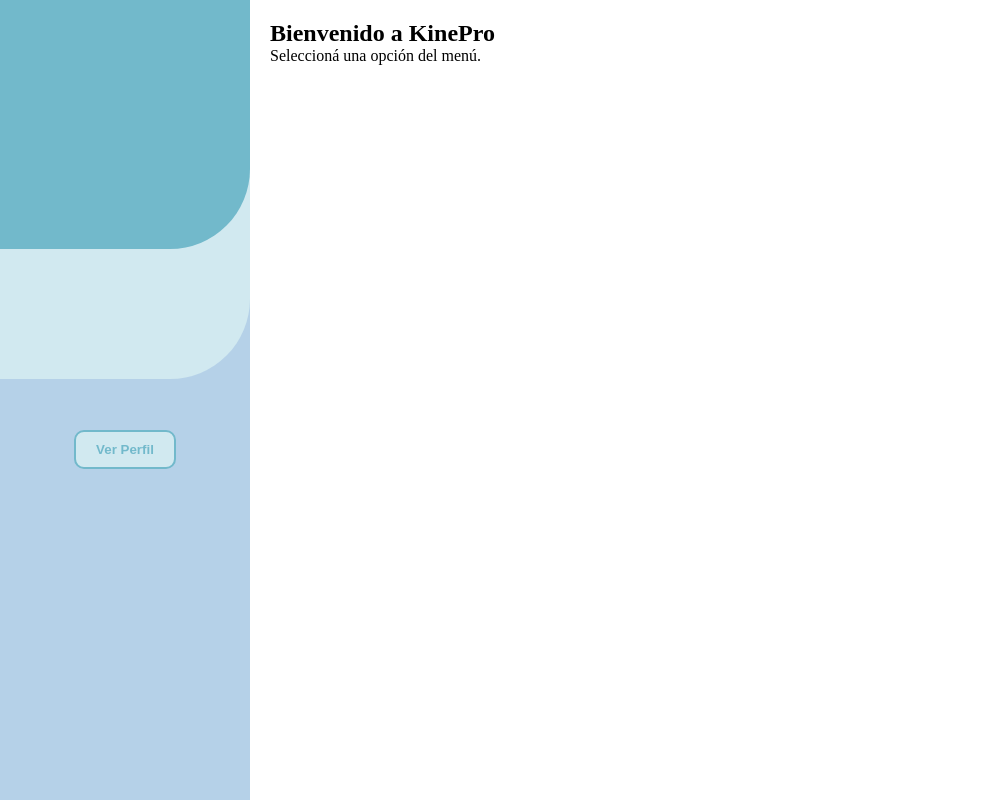
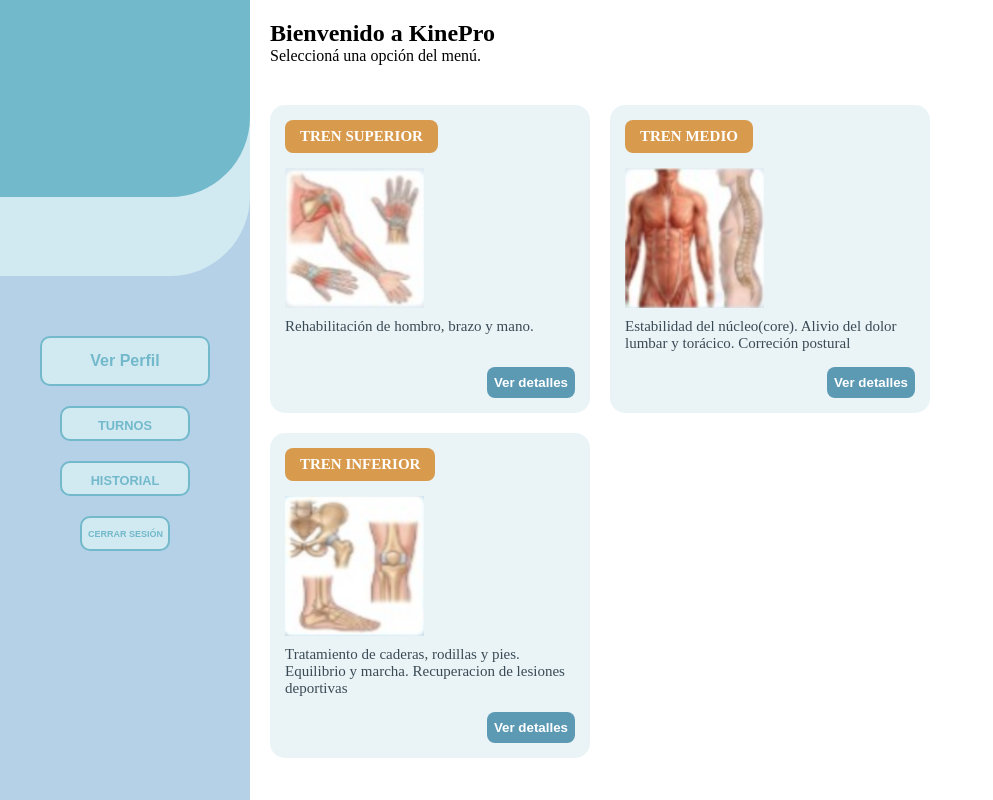
Before and after one commit to LucasFigari/Proyecto-Kinepro-grupo-66, a website built with Vite: page frontend/usuario.html in a window 1280 px wide. Shown: the whole page, without its empty margins (0-993 px from the left). Built offline with nearby package versions, Linux system fonts and the light colour scheme.

Commit message:
(frontend): botones laterales y cartas de tratamientos en panel de usuario

```diff
--- a/frontend/usuario.html
+++ b/frontend/usuario.html
@@ -50,7 +50,7 @@
     padding-top: 100px;
     border-bottom-right-radius: 0; /* El último termina recto abajo */
 }
-#botonPerfil {
+.btn-lateral {
     /* 1. Grosor, estilo y color del borde */
     border: 2px solid #72B9CB;
 
@@ -67,6 +67,17 @@
     cursor: pointer;
     transition: all 0.3s;
 }
+.btn-lateral-secundario {
+    width: 130px;
+    height: 35px;
+    font-size: 0.8rem;
+}
+
+#botonPerfil{
+    width: 170px;
+    height: 50px;
+    font-size: 1rem;
+}
 
 /* Efecto al pasar el mouse */
 #botonPerfil:hover {
@@ -75,14 +86,80 @@
     /* Podés redondearlo más cuando pasás el mouse si querés un efecto moderno */
 
 }
+#botonCerrar {
+    width: 90px;
+    font-size:9px;
+    white-space: nowrap;
+    padding: 3px 6px; /* Espacio arriba/abajo y a los lados */
+}
+
+.contenedor-areas {
+    margin-left: 250px;
+    display: flex;
+    flex-wrap:wrap;
+    gap: 20px;
+    padding: 20px;
+}
+.tren {
+    background-color: #EAF4F7;
+    border-radius: 15px;
+    padding: 15px;
+    width: 320px;
+    display: flex;
+    flex-direction: column;
+    transition: transform 0.3s ease;
+}
+.imagen-tren{
+    width: 48%;
+    height: 140px;
+    margin-bottom: 10px;
+}
+
+.titulo-tren {
+    background-color: #D89A4D;
+    color: white;
+    font-weight: bold;
+    padding: 8px 15px;
+    border-radius: 8px;
+    width: fit-content; /* ocupa su contenido*/
+    margin-bottom: 15px;
+    font-size: 15px;
+}
+.descripcion-tren {
+    color: #3A4A54;
+    font-size: 15px;
+    margin-bottom: 15px;
+}
+.btn-detalles {
+    align-self: flex-end; /* lo mantiene a la derecha */
+    border: none; /*saco borde */
+
+    padding: 8px 7px; /* espacio interno entre letra y borde */
+    border-radius: 8px; /* redondeo */
+    cursor: pointer; /*paso de cursor cmbia*/
+    /*base*/
+    font-weight: bold;
+    background-color: #5C99B3;
+    color: white;
+    transition: background-color 0.3s;
+    margin-top: auto; /*m,argen */
+}
+
+.btn-detalles:hover {
+    background-color: #4B859E;
+}
+
+
 .success {background-color: #72B9CB; border: 10px solid #04AA6D;}
 .success:hover {background-color: #D1E9F0; color: white;}
 .contenedor-del-boton {
     display: flex;           /* Activa el modo flexible */
-    justify-content: center; /* Centra horizontalmente */
+    flex-direction: column; /* Apila verticalmente de arriba hacia abajo */
+    /* justify-content: center; */ /* Centra horizontalmente */
     align-items: center;     /* Centra verticalmente (si el div tiene altura) */
-
-    height: 100px;           /* Opcional: solo si querés darle un alto fijo */
+    gap: 20px;
+    /* height: 100px;  */          /* Opcional: solo si querés darle un alto fijo */
+    margin-top: 40px
 }
 </style>
 <body>
@@ -101,7 +178,10 @@
             <div id="bloque2" class="franja-color"></div>
             <div id="bloque3" class="franja-color">
                 <div class="contenedor-del-boton">
-                    <button id="botonPerfil" class="btn success">Ver Perfil</button>
+                    <button id="botonPerfil" class="btn-lateral">Ver Perfil</button>
+                    <button id="botonTurnos" class="btn-lateral btn-lateral-secundario"> TURNOS </button>
+                    <button id="botonHistorial" class="btn-lateral btn-lateral-secundario"> HISTORIAL </button>
+                    <button id="botonCerrar" class="btn-lateral btn-lateral-secundario"> CERRAR SESIÓN</button>
                 </div>
             </div>
         </div>
@@ -109,6 +189,26 @@
         <div id="contenidoPrincipal" style="margin-left: 250px; padding: 20px;">
             <h2>Bienvenido a KinePro</h2>
             <p>Seleccioná una opción del menú.</p>
+        </div>
+        <div class="contenedor-areas">
+            <div class="tren">
+                <div class="titulo-tren"> TREN SUPERIOR </div>
+                <img class="imagen-tren" src="/src/imagenes/TrenSuperiorUsuario.png">
+                <p class="descripcion-tren"> Rehabilitación de hombro, brazo y mano.</p>
+                <button class="btn-detalles"> Ver detalles </button>
+            </div>
+            <div class="tren">
+                <div class="titulo-tren"> TREN MEDIO </div>
+                <img class="imagen-tren" src="/src/imagenes/TrenMedioUsuario.png">
+                <p class="descripcion-tren"> Estabilidad del núcleo(core). Alivio del dolor lumbar y torácico. Correción postural</p>
+                <button class="btn-detalles"> Ver detalles </button>
+            </div>
+            <div class="tren">
+                <div class="titulo-tren"> TREN INFERIOR </div>
+                <img class="imagen-tren" src="/src/imagenes/TrenInferiorUsuario.png">
+                <p class="descripcion-tren"> Tratamiento de caderas, rodillas y pies. Equilibrio y marcha. Recuperacion de lesiones deportivas </p>
+                <button class="btn-detalles"> Ver detalles </button>
+            </div>
         </div>
     `;
 
--- /dev/null
+++ b/package.json
@@ -0,0 +1,5 @@
+{
+  "dependencies": {
+    "bootstrap": "^5.3.8"
+  }
+}
```
Also changed, not shown: frontend/src/imagenes/TrenInferiorUsuario.png (added), frontend/src/imagenes/TrenMedioUsuario.png (added), frontend/src/imagenes/TrenSuperiorUsuario.png (added), 1 other file.
